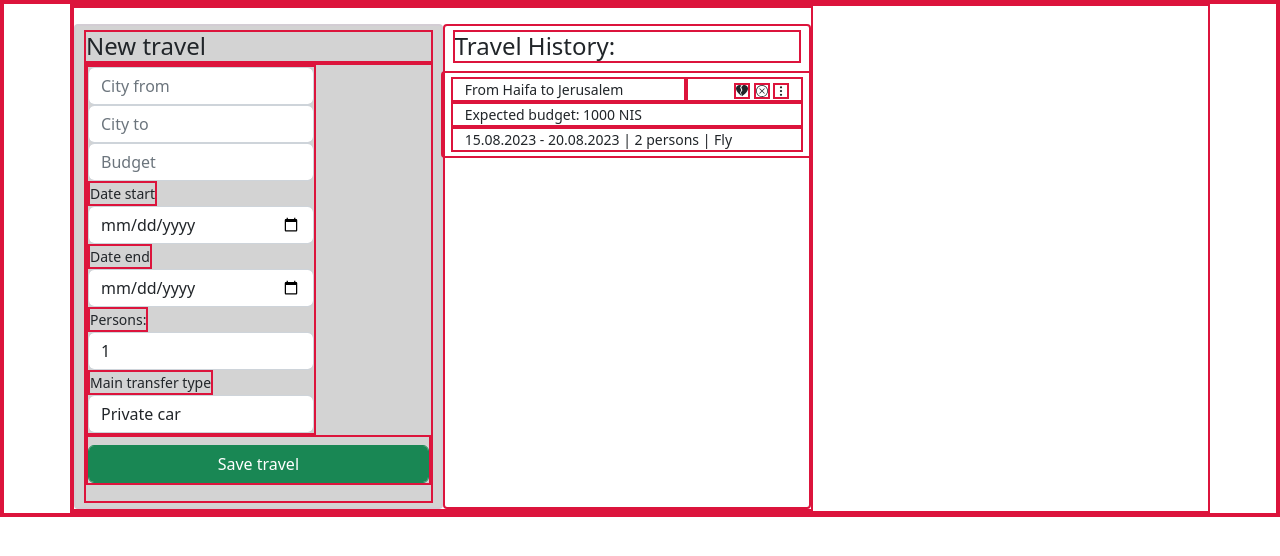
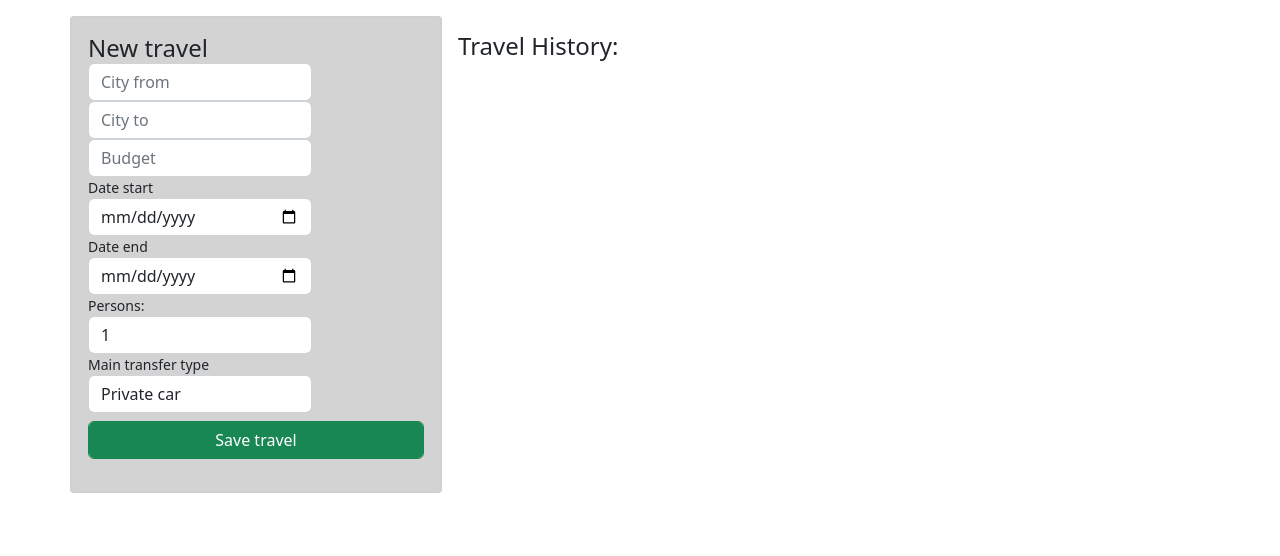
Before and after one commit to toshikator/Homework17, a plain HTML site: page index.html in a window 1280 px wide. Drawn offline with Linux system fonts and the light colour scheme.

Commit message:
html structuring is Ok travel list showing is ok

```diff
--- a/css/style.css
+++ b/css/style.css
@@ -1,6 +1,6 @@
 
 *{
-    border: 2px crimson solid;
+    /*border: 2px crimson solid;*/
     /*border-radius: 7px;*/
 }
 .leftPart>form>input, .leftPart{
--- a/index.html
+++ b/index.html
@@ -10,7 +10,9 @@
 <body>
 <div class="container">
     <div class=" col-12 col-md-10 col-lg-8 row row-col-2">
-        <div class="leftPart col-sm-12 col-md-6 g-3 form-control-sm">
+
+
+        <div class="leftPart col-sm-12 col-md-6 g-3 p-3 form-control-sm">
             <p class="col-12 h4 mb-0">New travel</p>
             <form id="myForm" name="myForm" action="#" method="post" enctype="multipart/form-data" >
                 <div class="col-7 col-sm-7 col-md-10 col-lg-9 col-xl-8 col-xxl-7">
@@ -52,34 +54,34 @@
 
 
 
-        <div class="rightPart col-sm-12 col-md-6 g-3 form-control-sm">
+        <div class="rightPart col-sm-12 col-md-6 g-3 p-3 form-control-sm" id="rightPart">
 
-            <div class="col-12 h4">Travel History:</div>
+<!--            <div class="col-12 h4">Travel History:</div>-->
 
-            <div class="row row-cols-2 form-control-sm">
-                <div class="col col-8">
-                    From Haifa to Jerusalem
-                </div>
-                <div class="firstLine col col-4 text-end">
-                    <svg id="redact" xmlns="http://www.w3.org/2000/svg" width="16" height="16" fill="currentColor" class="bi bi-heartbreak-fill" viewBox="0 0 16 16">
-                        <path d="M8.931.586 7 3l1.5 4-2 3L8 15C22.534 5.396 13.757-2.21 8.931.586ZM7.358.77 5.5 3 7 7l-1.5 3 1.815 4.537C-6.533 4.96 2.685-2.467 7.358.77Z"/>
-                    </svg>
-                    <svg id="delete" xmlns="http://www.w3.org/2000/svg" width="16" height="16" fill="currentColor" class="bi bi-x-circle" viewBox="0 0 16 16">
-                        <path d="M8 15A7 7 0 1 1 8 1a7 7 0 0 1 0 14zm0 1A8 8 0 1 0 8 0a8 8 0 0 0 0 16z"/>
-                        <path d="M4.646 4.646a.5.5 0 0 1 .708 0L8 7.293l2.646-2.647a.5.5 0 0 1 .708.708L8.707 8l2.647 2.646a.5.5 0 0 1-.708.708L8 8.707l-2.646 2.647a.5.5 0 0 1-.708-.708L7.293 8 4.646 5.354a.5.5 0 0 1 0-.708z"/>
-                    </svg>
-                    <svg id="more" xmlns="http://www.w3.org/2000/svg" width="16" height="16" fill="currentColor" class="bi bi-three-dots-vertical" viewBox="0 0 16 16">
-                        <path d="M9.5 13a1.5 1.5 0 1 1-3 0 1.5 1.5 0 0 1 3 0zm0-5a1.5 1.5 0 1 1-3 0 1.5 1.5 0 0 1 3 0zm0-5a1.5 1.5 0 1 1-3 0 1.5 1.5 0 0 1 3 0z"/>
-                    </svg>
-                </div>
-                <div class="secondLine col col-12">
-                    Expected budget: 1000 NIS
-                </div>
-                <div class="thirdLineLine col col-12">
-                    15.08.2023 - 20.08.2023 | 2 persons | Fly
-                </div>
+<!--            <div class="row row-cols-2 form-control-sm">-->
+<!--                <div class="col col-8">-->
+<!--                    From Haifa to Jerusalem-->
+<!--                </div>-->
+<!--                <div class="firstLine col col-4 text-end">-->
+<!--                    <svg id="redact" xmlns="http://www.w3.org/2000/svg" width="16" height="16" fill="currentColor" class="bi bi-heartbreak-fill" viewBox="0 0 16 16">-->
+<!--                        <path d="M8.931.586 7 3l1.5 4-2 3L8 15C22.534 5.396 13.757-2.21 8.931.586ZM7.358.77 5.5 3 7 7l-1.5 3 1.815 4.537C-6.533 4.96 2.685-2.467 7.358.77Z"/>-->
+<!--                    </svg>-->
+<!--                    <svg id="delete" xmlns="http://www.w3.org/2000/svg" width="16" height="16" fill="currentColor" class="bi bi-x-circle" viewBox="0 0 16 16">-->
+<!--                        <path d="M8 15A7 7 0 1 1 8 1a7 7 0 0 1 0 14zm0 1A8 8 0 1 0 8 0a8 8 0 0 0 0 16z"/>-->
+<!--                        <path d="M4.646 4.646a.5.5 0 0 1 .708 0L8 7.293l2.646-2.647a.5.5 0 0 1 .708.708L8.707 8l2.647 2.646a.5.5 0 0 1-.708.708L8 8.707l-2.646 2.647a.5.5 0 0 1-.708-.708L7.293 8 4.646 5.354a.5.5 0 0 1 0-.708z"/>-->
+<!--                    </svg>-->
+<!--                    <svg id="more" xmlns="http://www.w3.org/2000/svg" width="16" height="16" fill="currentColor" class="bi bi-three-dots-vertical" viewBox="0 0 16 16">-->
+<!--                        <path d="M9.5 13a1.5 1.5 0 1 1-3 0 1.5 1.5 0 0 1 3 0zm0-5a1.5 1.5 0 1 1-3 0 1.5 1.5 0 0 1 3 0zm0-5a1.5 1.5 0 1 1-3 0 1.5 1.5 0 0 1 3 0z"/>-->
+<!--                    </svg>-->
+<!--                </div>-->
+<!--                <div class="secondLine col col-12">-->
+<!--                    Expected budget: 1000 NIS-->
+<!--                </div>-->
+<!--                <div class="thirdLineLine col col-12">-->
+<!--                    15.08.2023 - 20.08.2023 | 2 persons | Fly-->
+<!--                </div>-->
 
-            </div>
+<!--            </div>-->
 
         </div>
 
--- a/js/script.js
+++ b/js/script.js
@@ -1,6 +1,6 @@
 
 (function  main(){
-
+    // const showSize = 5;
     let travelDatabase = [];
     let item = {};
     const formElement = document.getElementById('myForm');
@@ -17,6 +17,7 @@
         if(item['dateEnd'] < item['dateStart']) [item['dateStart'],item['dateEnd']] = [item['dateEnd'],item['dateStart']];
         // console.log(item);
         addItemToTravelDatabase(item);
+        showTravelList();
         // console.log(travelDatabase);
     });
 
@@ -38,7 +39,8 @@
     }
 
     function makeHtmlElem(item) {
-        const string = `<div class="row row-cols-2 form-control-sm">
+        let string;
+        string = `<div class="row bg-success bg-gradient mb-2 form-control-sm">
                 <div class="col col-8">
                     From ${item['cityFrom']} to ${item['cityTo']}
                 </div>
@@ -60,17 +62,20 @@
                 <div class="thirdLineLine col col-12">
                     ${item['dateStart']} - ${item['dateEnd']} | ${item['amountPersons']} persons | ${item['mainTransferType']}
                 </div>
-
             </div>`;
-        // console.log(string);
+        return string;
     }
 
+    const travelDatabaseDom = document.getElementById('rightPart');
     function showTravelList() {
-        // console.log('now - element:');
-        // console.log(travelDatabase.at(0));
-
-        makeHtmlElem(travelDatabase.at(0));
-
+        let blockHtml = `<div class="col-12 h4">Travel History:</div>`;
+        let temp = travelDatabase.reduce((temp,item)=>{
+            return temp + makeHtmlElem(item);
+        },'');
+        blockHtml += temp;
+        // blockHtml += '';
+        // makeHtmlElem(travelDatabase.at(0));
+        travelDatabaseDom.innerHTML = blockHtml;
     }
 
     loadDatabaseFromLocalStorage();
```
